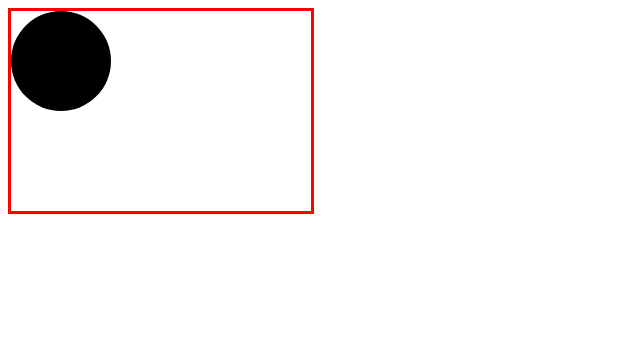
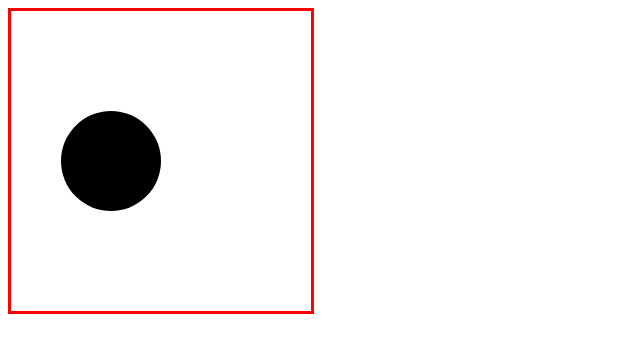
Before and after one commit to wuyeelok/learn-svg, a plain HTML site: page viewbox.html in a window 1280 px wide. Shown: the whole page, without its empty margins (0-640 px from the left). Drawn offline with Linux system fonts and the light colour scheme.

Commit message:
Set up viewBox identical to view port

```diff
--- a/viewbox.html
+++ b/viewbox.html
@@ -6,14 +6,16 @@
     <meta name="viewport" content="width=device-width, initial-scale=1, shrink-to-fit=no">
     <title>viewBox</title>
     <style>
-        svg {
+        svg.example {
+            width: 300px;
+            height: 300px;
             border: 3px solid red;
         }
     </style>
   </head>
     <body>
-        <svg width="300" height="200">
-            <circle r="50" cx="50" cy="50" stroke-width=".01"/>
+        <svg viewBox="0 0 300 300" class="example">
+            <circle r="50" cx="100" cy="150" stroke-width="none"/>
         </svg>
     </body>
 </html>
```
